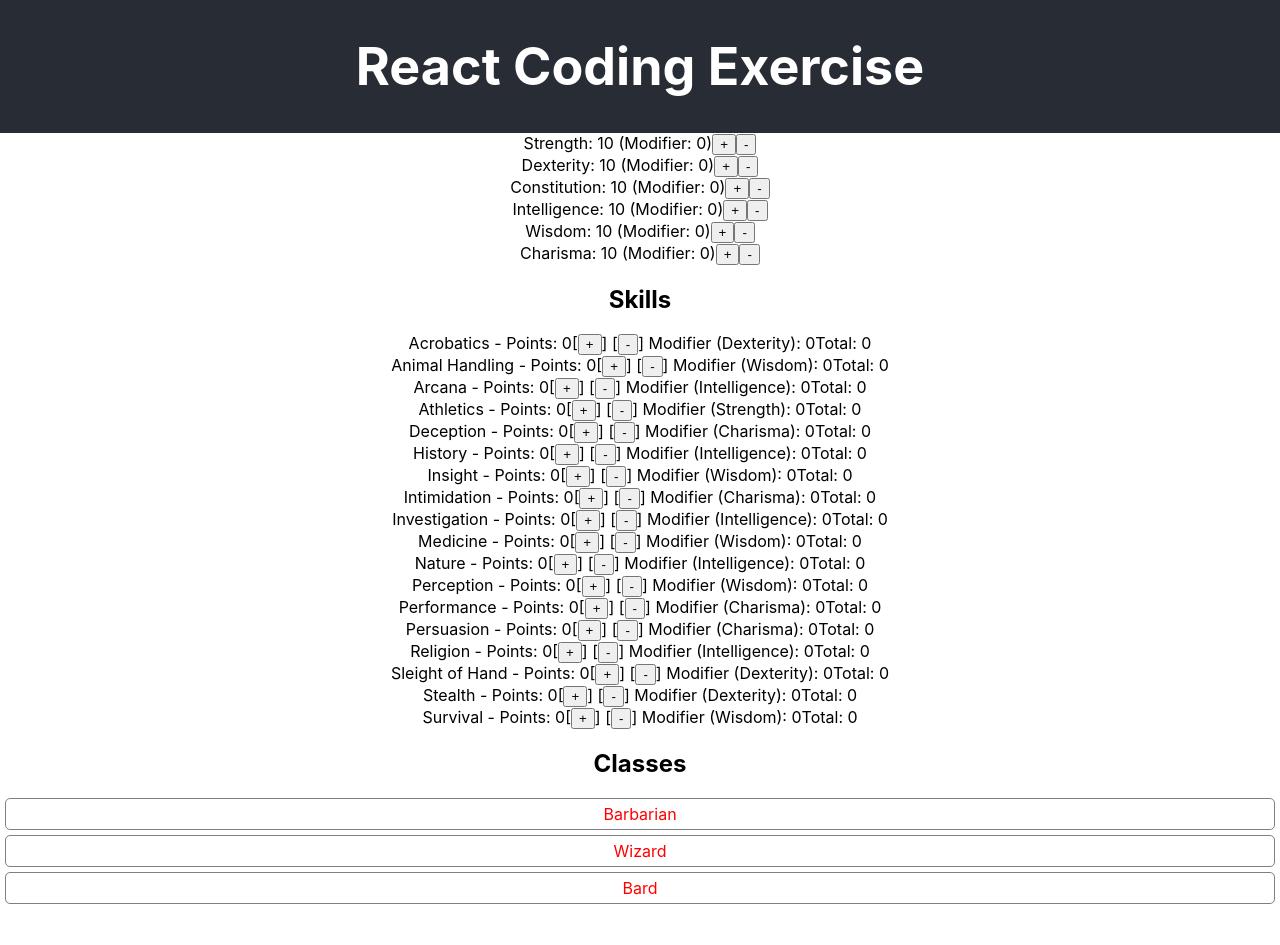
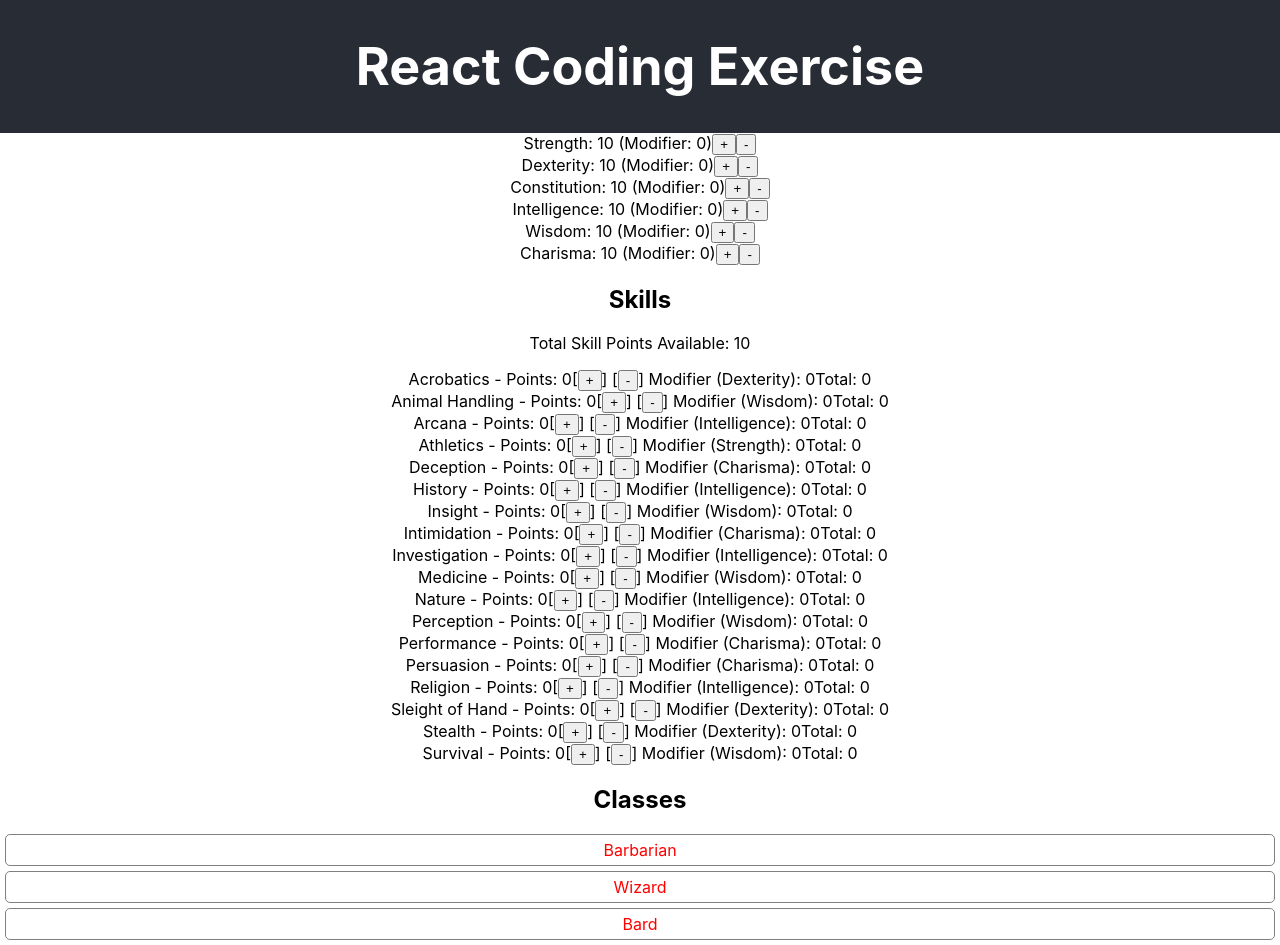
Before and after one commit to mkaseb3010/recruiting-webapp-character, a React (Create React App) app: page / in a window 1280 px wide. Before the commit the page ends 909 px from the top, so only its background shows below. Built offline with nearby package versions, Linux system fonts and the light colour scheme.

Commit message:
Implemented requirment #5 base solution to satisfy details needed

```diff
--- a/src/App.js
+++ b/src/App.js
@@ -41,11 +41,17 @@ function App() {
     return Math.floor((attributeValue - 10) / 2); // Calculate ability modifier
   };
 
+  const totalSkillPoints = 10 + (4 * calculateModifier(attributes.Intelligence));
+
+  // Ensure skill points do not go negative and respect the total available points
   const modifySkillPoints = (skill, delta) => {
-    // Ensure skill points do not go negative and respect the total available points
+    const totalSpentPoints = Object.values(skillPoints).reduce((acc, value) => acc + value, 0);
+    if ((delta > 0 && totalSpentPoints >= totalSkillPoints) || (skillPoints[skill] + delta < 0)) {
+      return;
+    }
     setSkillPoints(prevPoints => ({
       ...prevPoints,
-      [skill]: Math.max(0, prevPoints[skill] + delta)
+      [skill]: prevPoints[skill] + delta
     }));
   };
 
@@ -77,6 +83,7 @@ function App() {
       </section>
       <section className="Skills">
         <h2>Skills</h2>
+        <p>Total Skill Points Available: {totalSkillPoints}</p>
         {SKILL_LIST.map(skill => (
           <div key={skill.name} className="Skill">
             {skill.name} - Points: {skillPoints[skill.name]}
```
